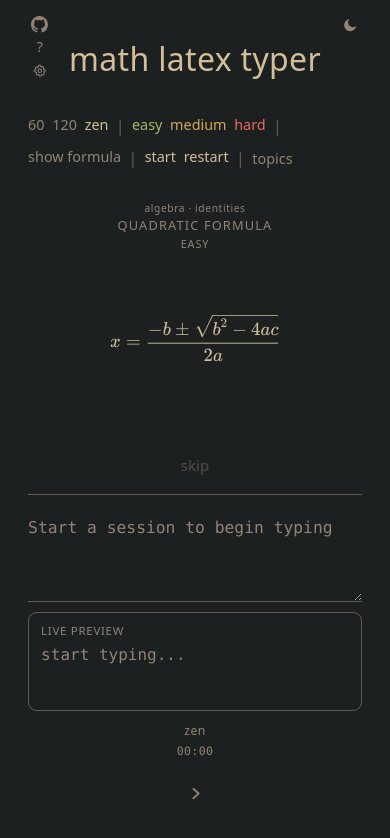
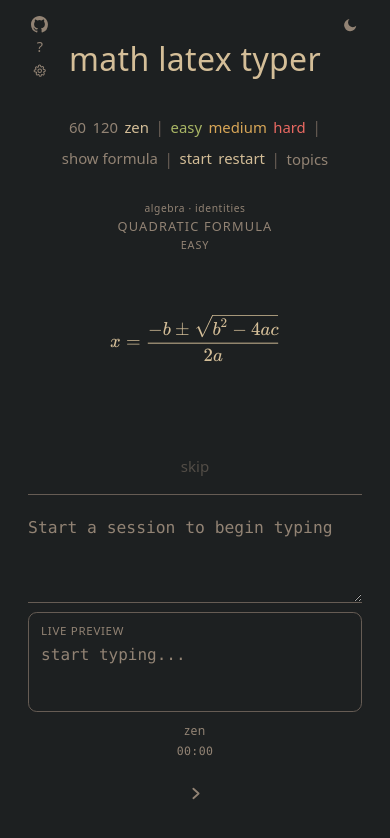
Before and after one commit to levYatsishin/textyper, a Svelte app: page / in a window 390 px wide. Shown: the top 838 px of the page. Built offline with nearby package versions, Linux system fonts and the light colour scheme.

Commit message:
feat: better mobile design

```diff
--- a/src/app.css
+++ b/src/app.css
@@ -1980,8 +1980,19 @@ body {
   }
 
   .control-line {
-    justify-content: flex-start;
-    gap: 0.46rem;
+    justify-content: center;
+    width: 100%;
+    gap: 0.34rem 0.4rem;
+  }
+
+  .control-line .text-group {
+    gap: 0.4rem;
+  }
+
+  .control-line .text-option {
+    font-size: 0.93rem;
+    line-height: 1.12;
+    padding: 0.08rem 0;
   }
 
   .topics-menu {
@@ -1994,8 +2005,50 @@ body {
     grid-template-columns: minmax(0, 1fr);
   }
 
+  .stats-drawer-content {
+    width: 100%;
+  }
+
+  .stats-scope-row {
+    width: 100%;
+    margin-bottom: 0.34rem;
+    flex-wrap: wrap;
+    justify-content: center;
+    gap: 0.18rem 0.52rem;
+  }
+
+  .stats-scope-row-running {
+    display: flex;
+    flex-wrap: wrap;
+    justify-content: center;
+    gap: 0.18rem 0.52rem;
+  }
+
+  .stats-scope-item {
+    white-space: normal;
+    text-align: center;
+    line-height: 1.2;
+    font-size: 0.63rem;
+    max-width: 100%;
+  }
+
   .stats-rail {
+    width: 100%;
     grid-template-columns: repeat(2, minmax(0, 1fr));
+    gap: 0.34rem;
+  }
+
+  .stat-card {
+    padding: 0.4rem 0.42rem;
+  }
+
+  .stat-card p {
+    overflow-wrap: anywhere;
+  }
+
+  .attempts-correct {
+    display: block;
+    margin: 0.14rem 0 0;
   }
 
   .result-grid {
```
